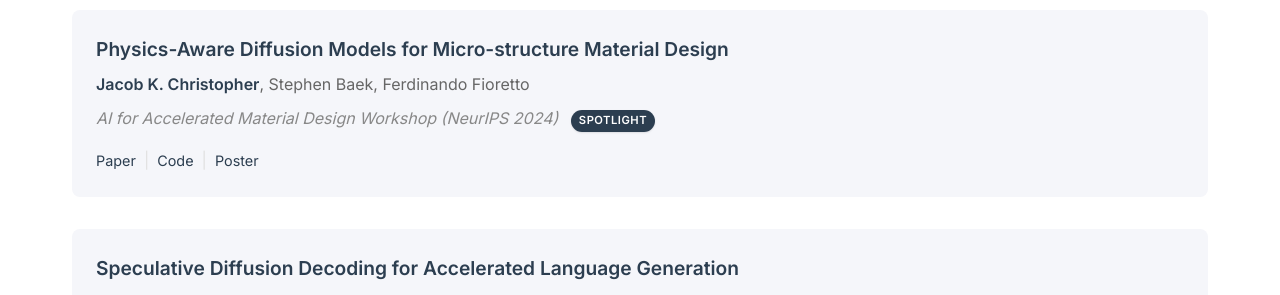
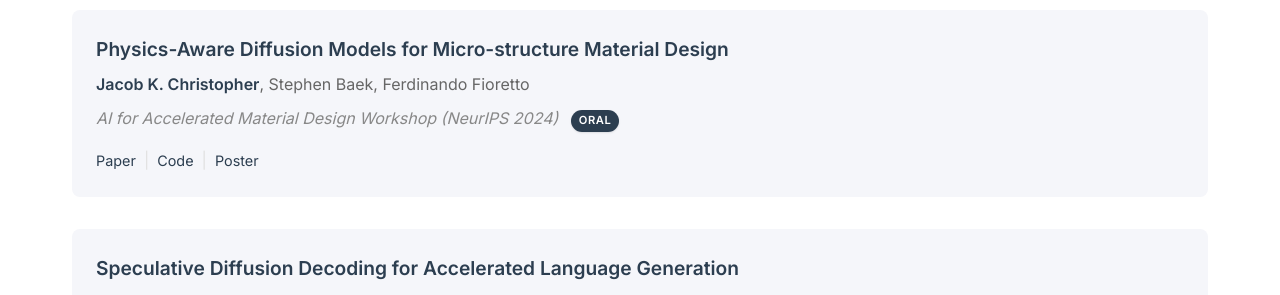
Before and after one commit to jacobchristopher/jacobchristopher.github.io, a Jekyll site: the page built from publications.md, in a window 1280 px wide and 900 px high, scrolled down 1415 px. Shown: the part 147-442 px from the top of the window. Built offline with Jekyll 4.4.1, drawn with Linux system fonts in a browser that asks for light colours.

Commit message:
Update publications.md

```diff
--- a/publications.md
+++ b/publications.md
@@ -73,7 +73,7 @@ title: Publications
           <div class="publication-title">Physics-Aware Diffusion Models for Micro-structure Material Design</div>
           <div class="publication-authors"><span class="highlight">Jacob K. Christopher</span>, Stephen Baek, Ferdinando Fioretto</div>
           <div class="publication-venue">AI for Accelerated Material Design Workshop (NeurIPS 2024)</div>
-          <div class="publication-award">SPOTLIGHT</div>
+          <div class="publication-award">ORAL</div>
           <div class="publication-links">
               <a href="https://openreview.net/pdf?id=l13UI4nvGz" target="_blank">Paper</a>
               <span class="separator">|</span>
```
